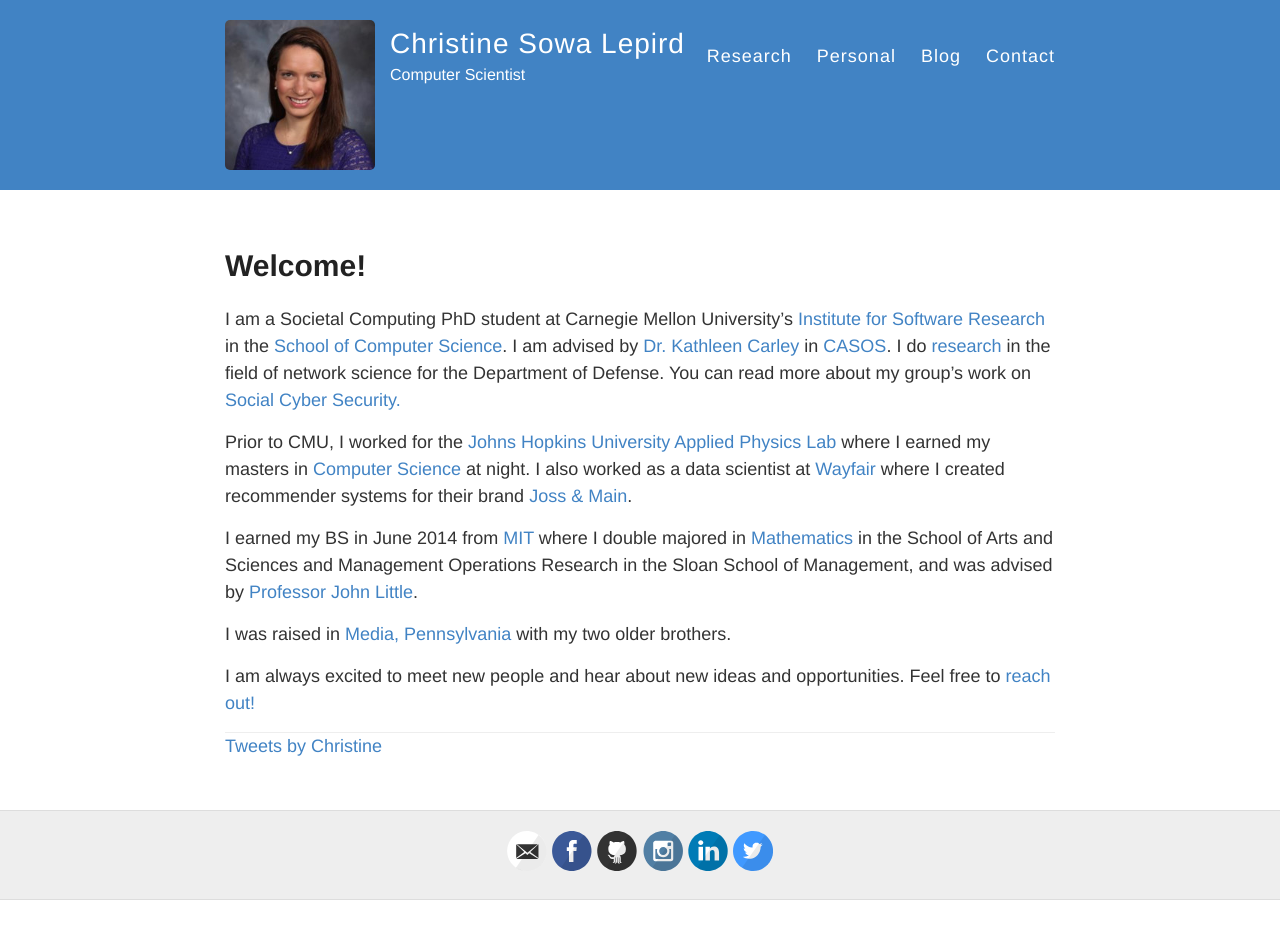
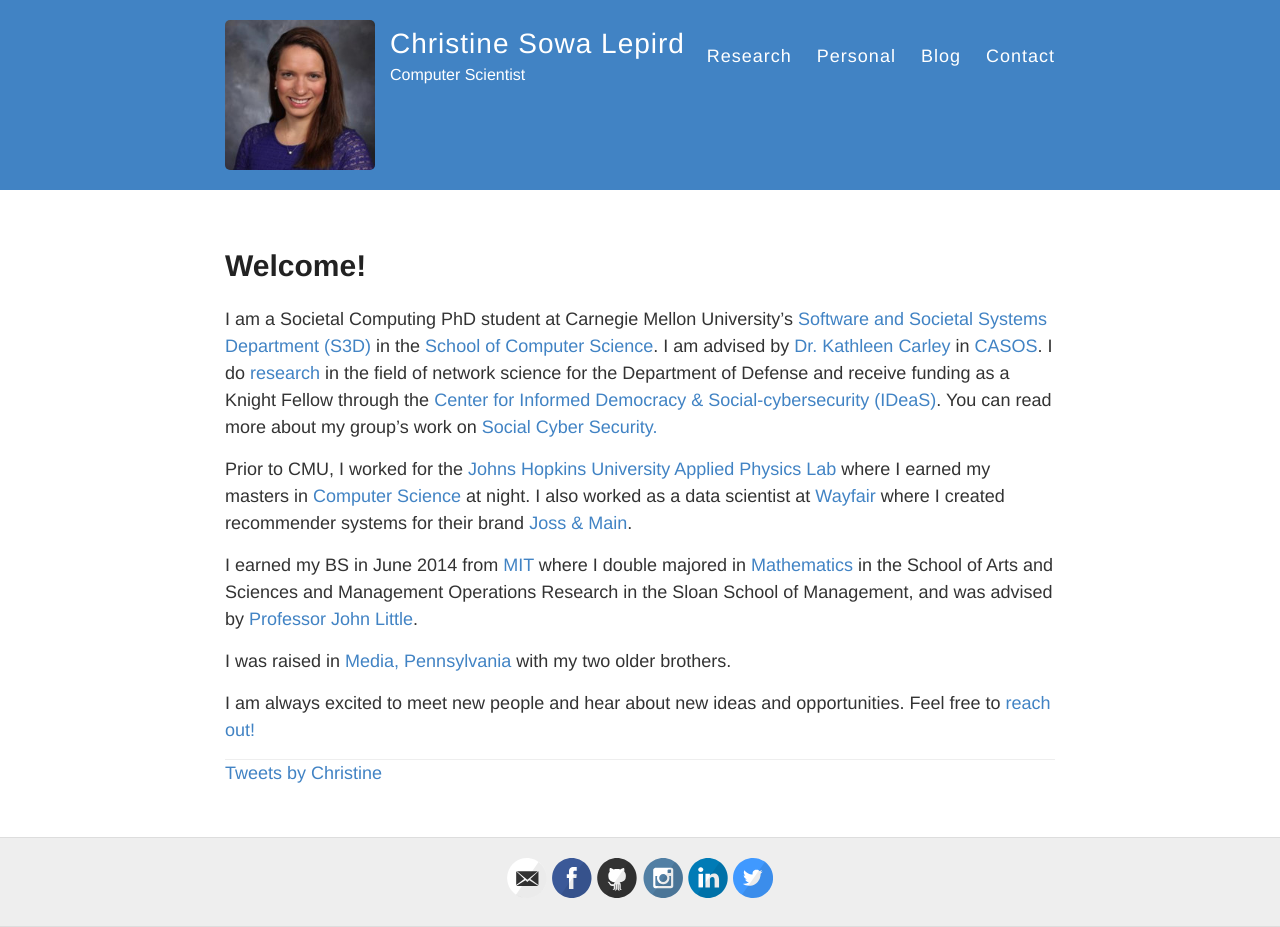
Before and after one commit to christine-lepird/christine-lepird.github.io, a Jekyll site: the page built from index.md, in a window 1280 px wide. Built offline with Jekyll 4.4.1, drawn with Linux system fonts in a browser that asks for light colours; comment, search, counter and statistics services are not loaded; before the commit the page ends 900 px from its top, so only the background shows below that.

Commit message:
Update index.md

```diff
--- a/index.md
+++ b/index.md
@@ -3,7 +3,7 @@
 title: Welcome!
 ---
 
-I am a Societal Computing PhD student at Carnegie Mellon University’s [Institute for Software Research](http://isri.cmu.edu/index.html) in the [School of Computer Science](https://www.cs.cmu.edu). I am advised by [Dr. Kathleen Carley](http://www.casos.cs.cmu.edu/bios/carley/carley.html) in [CASOS](http://casos.cs.cmu.edu). I do [research](/research) in the field of network science for the Department of Defense.  You can read more about my group's work on [Social Cyber Security.](https://www.social-cybersecurity.org)
+I am a Societal Computing PhD student at Carnegie Mellon University’s [Software and Societal Systems Department (S3D)](http://isri.cmu.edu/index.html) in the [School of Computer Science](https://www.cs.cmu.edu). I am advised by [Dr. Kathleen Carley](http://www.casos.cs.cmu.edu/bios/carley/carley.html) in [CASOS](http://casos.cs.cmu.edu). I do [research](/research) in the field of network science for the Department of Defense and receive funding as a Knight Fellow through the [Center for Informed Democracy & Social-cybersecurity (IDeaS)](https://www.cmu.edu/ideas-social-cybersecurity/).  You can read more about my group's work on [Social Cyber Security.](https://www.social-cybersecurity.org)
 
 Prior to CMU, I worked for the [Johns Hopkins University Applied Physics Lab](https://www.jhuapl.edu/) where I earned my masters in [Computer Science](https://engineering.jhu.edu/fields-of-study/computer-science/) at night. I also worked as a data scientist at [Wayfair](www.wayfair.com) where I created recommender systems for their brand [Joss & Main](https://www.jossandmain.com/).
 
```
